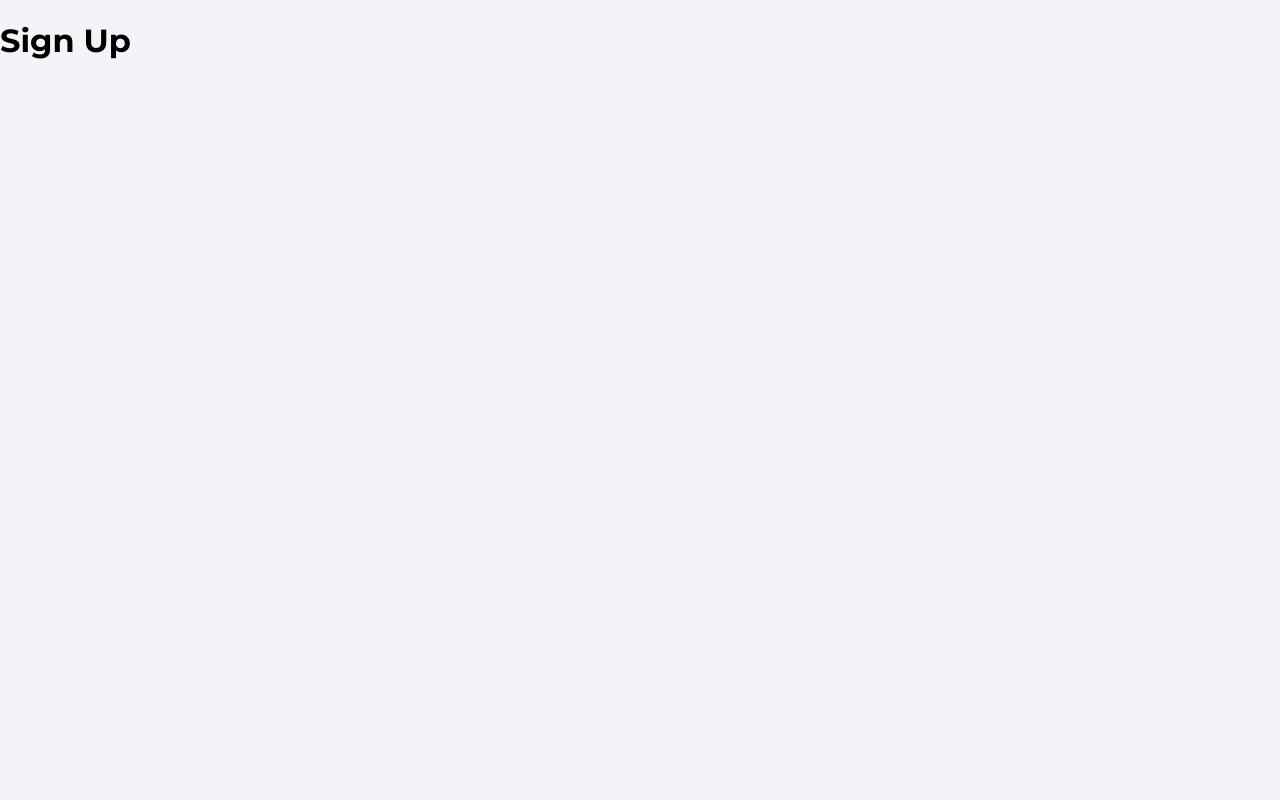
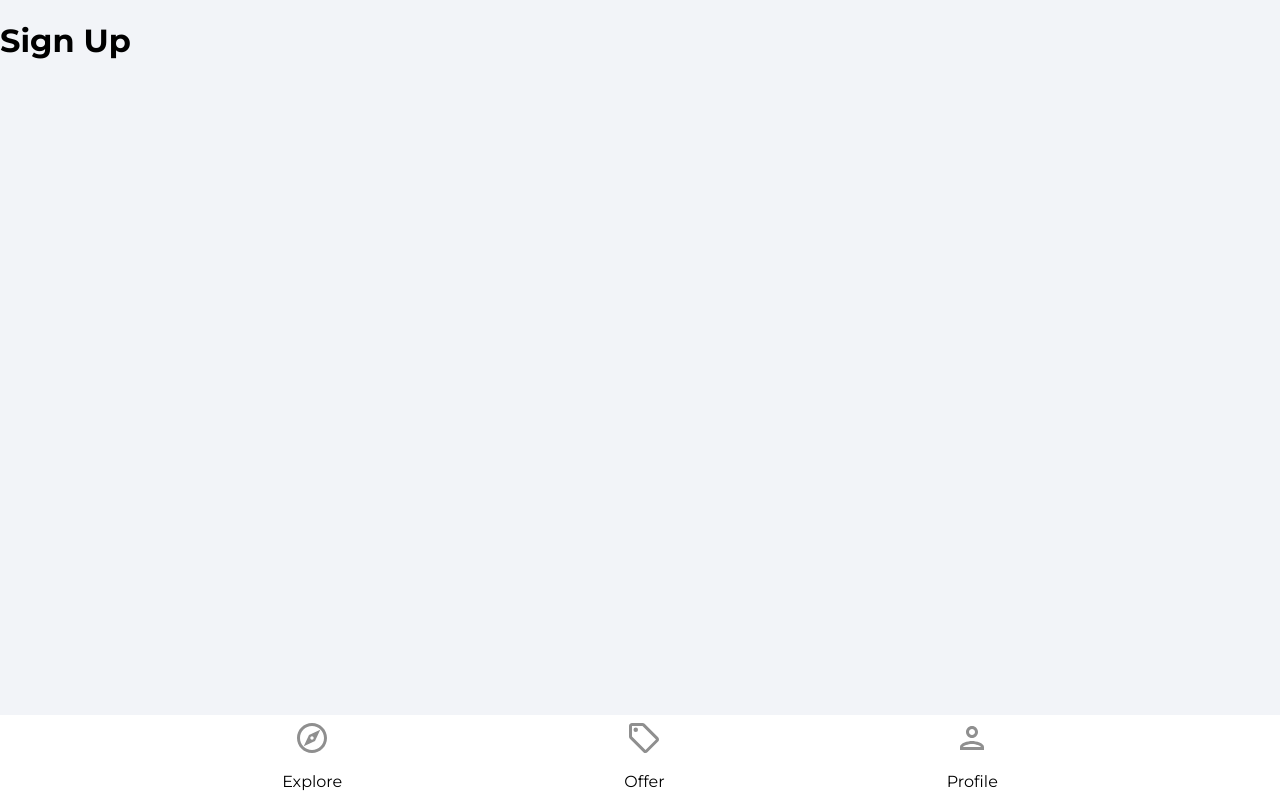
Before and after one commit to ctran0105/house-marketplace, a React (Create React App) app: page /sign-up in a window 1280 px wide. Built offline with nearby package versions, Linux system fonts and the light colour scheme.

Commit message:
Construct navigation bar with 3 elements - Explore, Offer, and Profile

```diff
--- a/src/App.js
+++ b/src/App.js
@@ -5,6 +5,7 @@ import Offers from "./pages/Offers";
 import SignIn from "./pages/SignIn";
 import SignUp from "./pages/SignUp";
 import ForgotPassword from "./pages/ForgotPassword";
+import Navbar from "./components/Navbar";
 
 function App() {
   return (
@@ -18,8 +19,8 @@ function App() {
           <Route path="/forgot-password" element={<ForgotPassword />} />
           <Route path="/sign-up" element={<SignUp />} />
         </Routes>
+        <Navbar />
       </Router>
-      {/* Nav bar*/}
     </>
   );
 }
--- /dev/null
+++ b/src/components/Navbar.jsx
@@ -0,0 +1,49 @@
+import { useNavigate, useLocation } from "react-router-dom";
+import { ReactComponent as OfferIcon } from "../assets/svg/localOfferIcon.svg";
+import { ReactComponent as ExploreIcon } from "../assets/svg/exploreIcon.svg";
+import { ReactComponent as PersonOutlineIcon } from "../assets/svg/personOutlineIcon.svg";
+function Navbar() {
+  const navigate = useNavigate();
+  const location = useLocation();
+
+  const pathMatchRoute = (route) => {
+    if (route === location.pathname) {
+      return true;
+    }
+  };
+
+  return (
+    <footer className="navbar">
+      <nav className="navbarNav">
+        <ul className="navbarListItems">
+          <li className="navbarListItem" onClick={() => navigate("/")}>
+            <ExploreIcon
+              fill={pathMatchRoute("/") ? "#2c2c2c" : "#8f8f8f"}
+              width="36px"
+              height="36px"
+            />
+            <p>Explore</p>
+          </li>
+          <li className="navbarListItem" onClick={() => navigate("/offers")}>
+            <OfferIcon
+              fill={pathMatchRoute("/offers") ? "#2c2c2c" : "#8f8f8f"}
+              width="36px"
+              height="36px"
+            />
+            <p>Offer</p>
+          </li>
+          <li className="navbarListItem" onClick={() => navigate("/profile")}>
+            <PersonOutlineIcon
+              fill={pathMatchRoute("/profile") ? "#2c2c2c" : "#8f8f8f"}
+              width="36px"
+              height="36px"
+            />
+            <p>Profile</p>
+          </li>
+        </ul>
+      </nav>
+    </footer>
+  );
+}
+
+export default Navbar;
```
